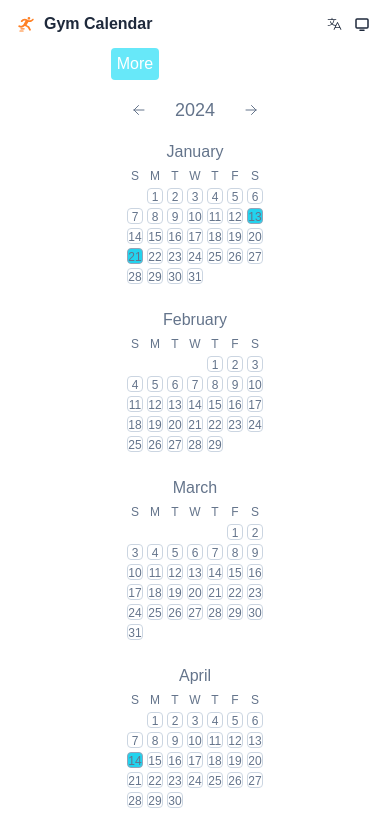
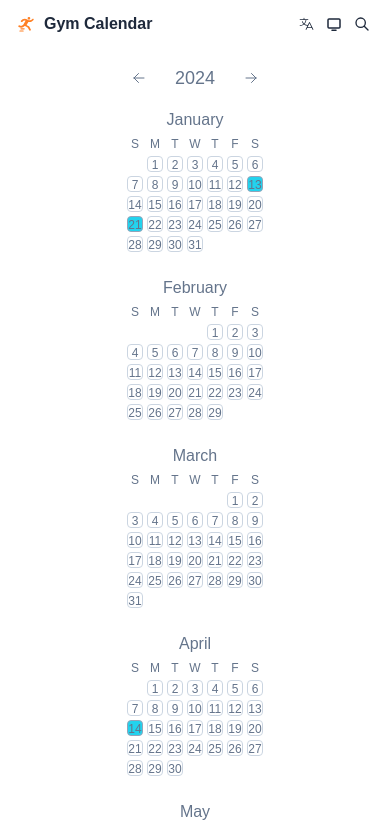
Before and after one commit to jovan-cn/gym-calendar, a Next.js app: page /en in a window 390 px wide. Shown: the top 829 px of the page. Built offline with nearby package versions, Linux system fonts and the light colour scheme.

Commit message:
feat: Support Sidebar
Adapte styles for:
1. PC Side. right at main.
2. Mobile Side. right drawer control with button in header.

```diff
--- a/app/[locale]/layout.tsx
+++ b/app/[locale]/layout.tsx
@@ -7,6 +7,7 @@ import {
   unstable_setRequestLocale
 } from 'next-intl/server';
 import { routing } from "@/app/i18n/routing";
+import { SidebarOpenProvider } from "../hooks/useSidebarOpen";
 
 
 export default async function LocaleLaytout({
@@ -21,11 +22,13 @@ export default async function LocaleLaytout({
 
   return (
     <NextIntlClientProvider messages={messages}>
+    <SidebarOpenProvider> {/* for Mobile sidebar */ }
       <Header />
       <main className="flex justify-center items-center lg:w-3/5 w-full mb-auto">
         {children}
       </main>
       <Footer />
+    </SidebarOpenProvider>
     </NextIntlClientProvider>
   );
 }
--- a/app/[locale]/page.tsx
+++ b/app/[locale]/page.tsx
@@ -1,28 +1,18 @@
-'use client'
 import { MotionCalendar } from "@/app/components/calendar/motion";
-import { YearProvider } from "../hooks/useYearContext";
-import { StatisticPanel } from "../components/statistic";
-import { useState } from "react";
-import { Drawer } from "../components/drawer";
+import { YearProvider } from "@/app/hooks/useYearContext";
+import { StatisticPanel } from "@/app/components/statistic";
+import { Sidebar } from "@/app/components/sidebar";
 
 export default function Home() {
-  const [open, setOpen] = useState<boolean>(false);
 
   return (
     <YearProvider>
       <div className="relative">
-        <button className={"w-12 h-8 text-center rounded bg-cyan-300 text-white"} onClick={() => {
-          setOpen(!open);
-        }}>
-          More
-        </button>
         <MotionCalendar />
 
-        {/*<aside className="md:inline-block fixed absolute top-20 -right-[40%] ">*/}
-        <Drawer title="More" open={open} onClose={() => setOpen(false)}>
+        <Sidebar>
           <StatisticPanel />
-        </Drawer>
-        {/*</aside>*/}
+        </Sidebar>
       </div>
     </YearProvider>
   )
--- /dev/null
+++ b/app/components/button/sidebar/right.tsx
@@ -0,0 +1,18 @@
+'use client'
+import clsx from "clsx";
+import { HiOutlineSearch } from "react-icons/hi";
+import { useSidebarOpen } from "@/app/hooks/useSidebarOpen";
+import { buttonSytle } from "..";
+
+
+export default function RightMore() {
+  const {open, setOpen} = useSidebarOpen();
+
+  return (
+    <button className={clsx( buttonSytle, 'md:hidden' )}
+      onClick={() => { setOpen(!open); }
+    }>
+      <HiOutlineSearch />
+    </button>
+  )
+}
--- a/app/components/drawer.tsx
+++ b/app/components/drawer.tsx
@@ -1,3 +1,4 @@
+'use client'
 import clsx from "clsx";
 import { ReactNode } from "react"
 import { MdOutlineClose } from "react-icons/md";
@@ -5,7 +6,7 @@ import { useOutsideClick } from "../hooks/useOutsideClick";
 
 
 interface DrawerProps {
-  title: string,
+  title?: string,
   children: ReactNode,
   open: boolean,
   onClose: () => void,
@@ -32,7 +33,7 @@ export const Drawer: React.FC<DrawerProps> = (props) => {
   return (
     <div ref={drawerRef} className={clsx(
       'fixed bg-slate-50 dark:bg-slate-800 text-sm',
-      'transition-all ease-in duration-700',
+      'transition-all ease-in-out duration-500',
       ["top", "bottom"].includes(position) ? "left-0" : "top-0",
     )} style={{
       [position]: open ? '0' : '-100%',
@@ -40,8 +41,11 @@ export const Drawer: React.FC<DrawerProps> = (props) => {
       height: ['left', 'right'].includes(position) ? '100vh' : size,
     }}>
       <div className={clsx("flex flex-col gap-2 p-4 justify-center")}>
-        <div className={clsx('flex justify-between items-center')}>
-          <p className="font-bold text-base">{title}</p>
+        <div className={clsx(
+          'flex  items-center',
+          title ? 'justify-between' : 'justify-end',
+        )}>
+          {title && <p className="font-bold text-base">{title}</p>}
           <MdOutlineClose className={clsx(
             'cursor-pointer rounded-xl w-6 h-6 p-1',
             'hover:bg-slate-100 hover:dark:bg-slate-700'
--- a/app/components/header.tsx
+++ b/app/components/header.tsx
@@ -1,10 +1,11 @@
 'server-only'
-import React from "react"
+import React from "react";
 import I18nButton from "@/app/components/button/i18n";
 import ThemeButton from "@/app/components/button/theme";
 import Title from "@/app/components/title";
 import Logo from "@/app/components/logo";
 import Navbar from "@/app/components/navbar";
+import RightMore from "@/app/components/button/sidebar/right";
 
 export const Header: React.FC = () => {
   return (
@@ -19,6 +20,7 @@ export const Header: React.FC = () => {
       <div className={`flex flex-row gap-1`}>
         <I18nButton />
         <ThemeButton />
+        <RightMore />
       </div>
     </header>
   )
--- /dev/null
+++ b/app/components/sidebar.tsx
@@ -0,0 +1,35 @@
+'use client'
+import clsx from "clsx";
+import React, { ReactNode } from "react";
+import { Drawer } from "./drawer";
+import { useSidebarOpen } from "@/app/hooks/useSidebarOpen";
+
+
+interface SidebarProps {
+  children: ReactNode,
+  position?: "left" | "right",
+}
+export const Sidebar: React.FC<SidebarProps> = (props) => {
+  const { children, position = "right" } = props;
+
+  const { open, setOpen } = useSidebarOpen()
+
+  return (
+    <>
+      {/* PC */}
+      <aside className={clsx(
+        'hidden md:inline-block fixed absolute top-10 pl-12 pt-4',
+        position === 'right' ? 'translate-x-full' : '-translate-x-full',
+      )} style={{
+        [position]: '-60px',
+      }}>
+        {children}
+      </aside>
+
+      {/* Mobile, works with button in header */}
+      <Drawer open={open} onClose={() => setOpen(false)}>
+        {children}
+      </Drawer>
+    </>
+  )
+}
--- a/app/hooks/useOutsideClick.tsx
+++ b/app/hooks/useOutsideClick.tsx
@@ -1,3 +1,4 @@
+'client-only'
 import { useEffect, useRef } from "react";
 
 export const useOutsideClick = (callback: Function) => {
--- /dev/null
+++ b/app/hooks/useSidebarOpen.tsx
@@ -0,0 +1,32 @@
+'use client'
+import { ReactNode, createContext, useContext, useState } from "react";
+
+
+interface SidebarOpenProps {
+  open: boolean,
+  setOpen: Function,
+}
+const SidebarOpenContext = createContext<SidebarOpenProps>({
+  open: false,
+  setOpen: () => {},
+})
+
+
+
+export const SidebarOpenProvider: React.FC<{
+  children: ReactNode,
+}> = (props) => {
+  const { children } = props;
+
+  const [open, setOpen] = useState<boolean>(false);
+
+  return (
+    <SidebarOpenContext.Provider value={{ open, setOpen }}>
+      {children}
+    </SidebarOpenContext.Provider>
+  )
+}
+
+export const useSidebarOpen = () => {
+  return useContext(SidebarOpenContext);
+}
--- a/app/hooks/useYearContext.tsx
+++ b/app/hooks/useYearContext.tsx
@@ -1,3 +1,4 @@
+'use client'
 import dayjs from "dayjs"
 import { ReactNode, createContext, useContext, useState } from "react"
 
```
